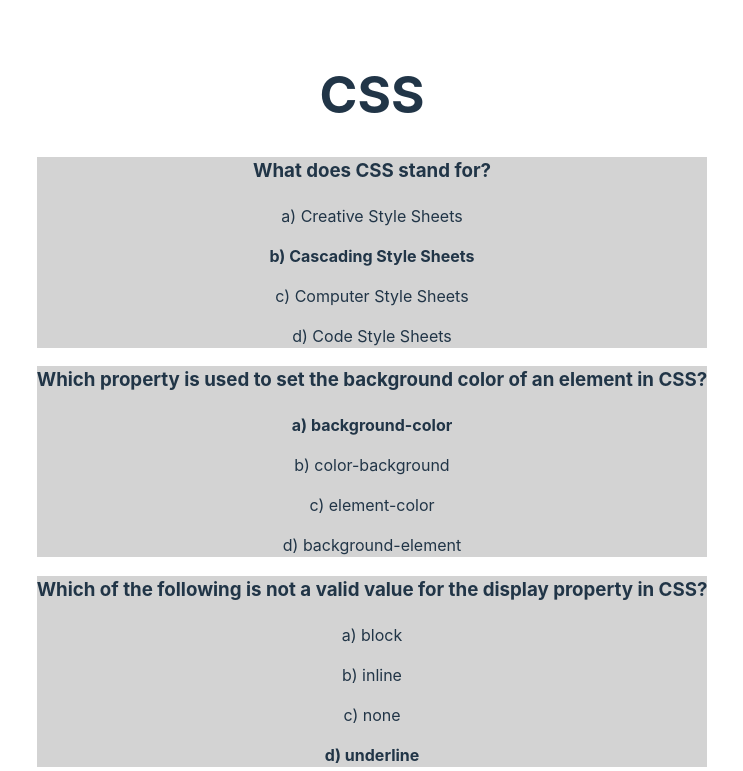
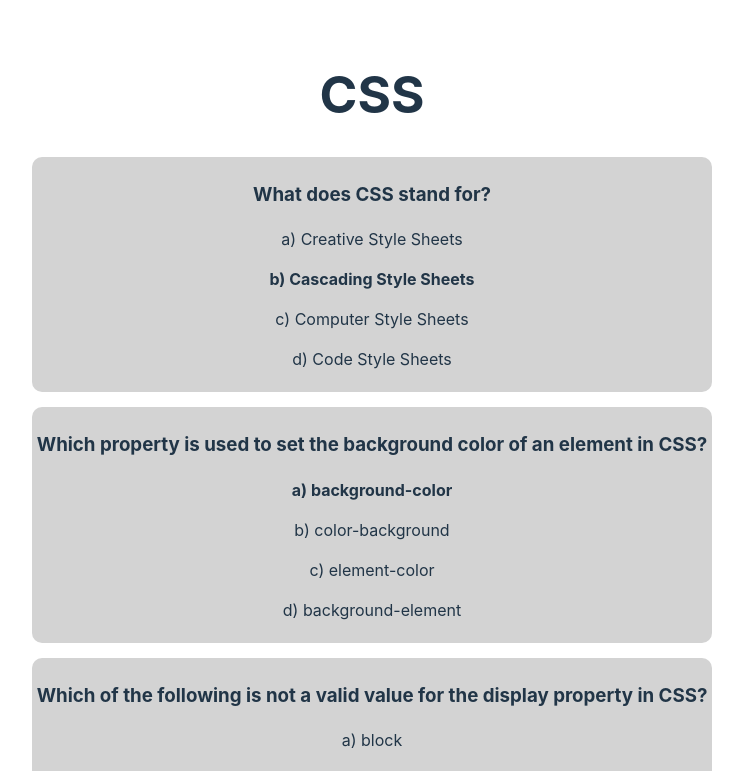
Before and after one commit to mz0121coder/sorcerers-of-code, a React (Vite) app in the folder Flashcards/: page /CSS in a window 1280 px wide. Shown: the top 771 px of the page, without its empty margins (268-1011 px from the left). Built offline with nearby package versions, Linux system fonts and the light colour scheme.

Commit message:
change of shape and spacing

```diff
--- a/Flashcards/src/topics/CSS.jsx
+++ b/Flashcards/src/topics/CSS.jsx
@@ -1,4 +1,5 @@
 import { useState } from 'react';
+import"./topics.css"
 export default function CSS() {
 	const [flippedCards, setFlippedCards] = useState([]);
 
--- /dev/null
+++ b/Flashcards/src/topics/topics.css
@@ -0,0 +1,4 @@
+.card{border-radius: 10px;
+        padding: 5px;
+        margin: 15px;
+}
```
